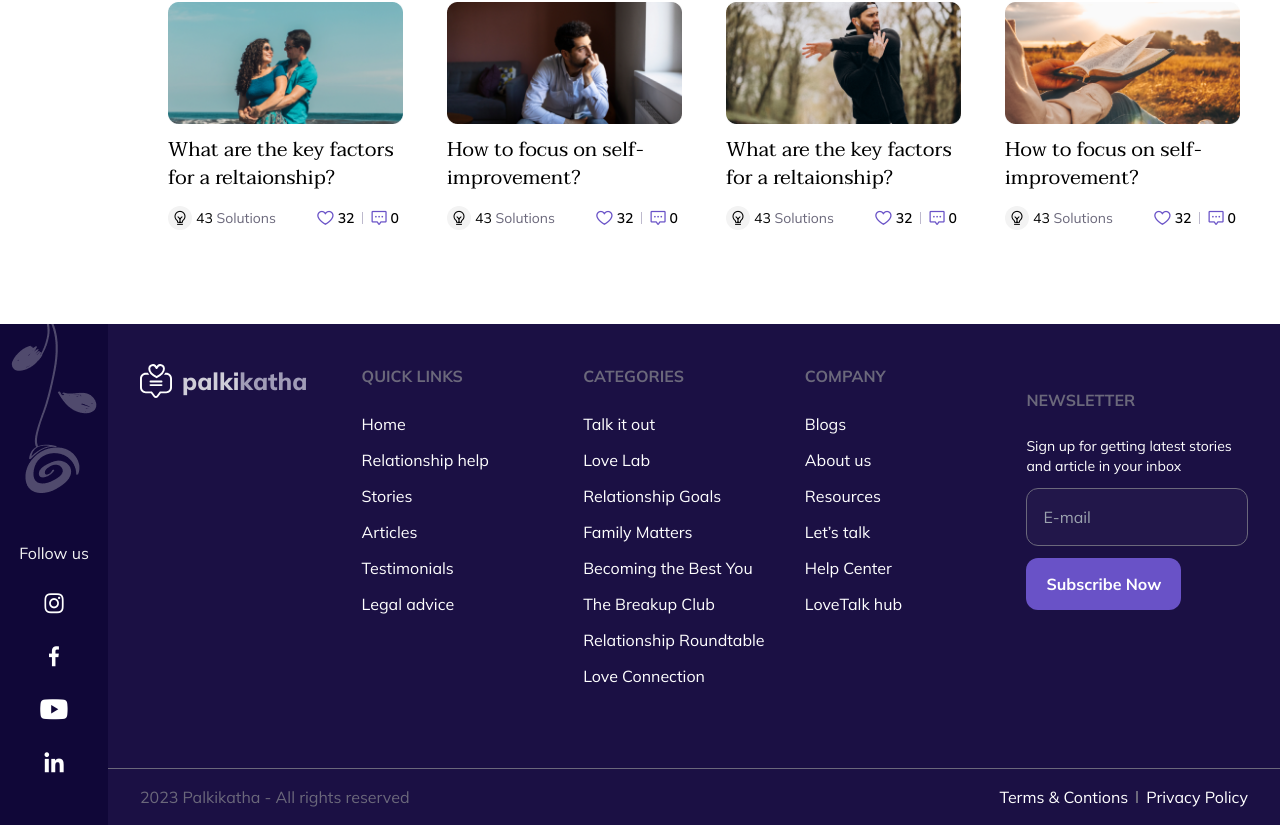
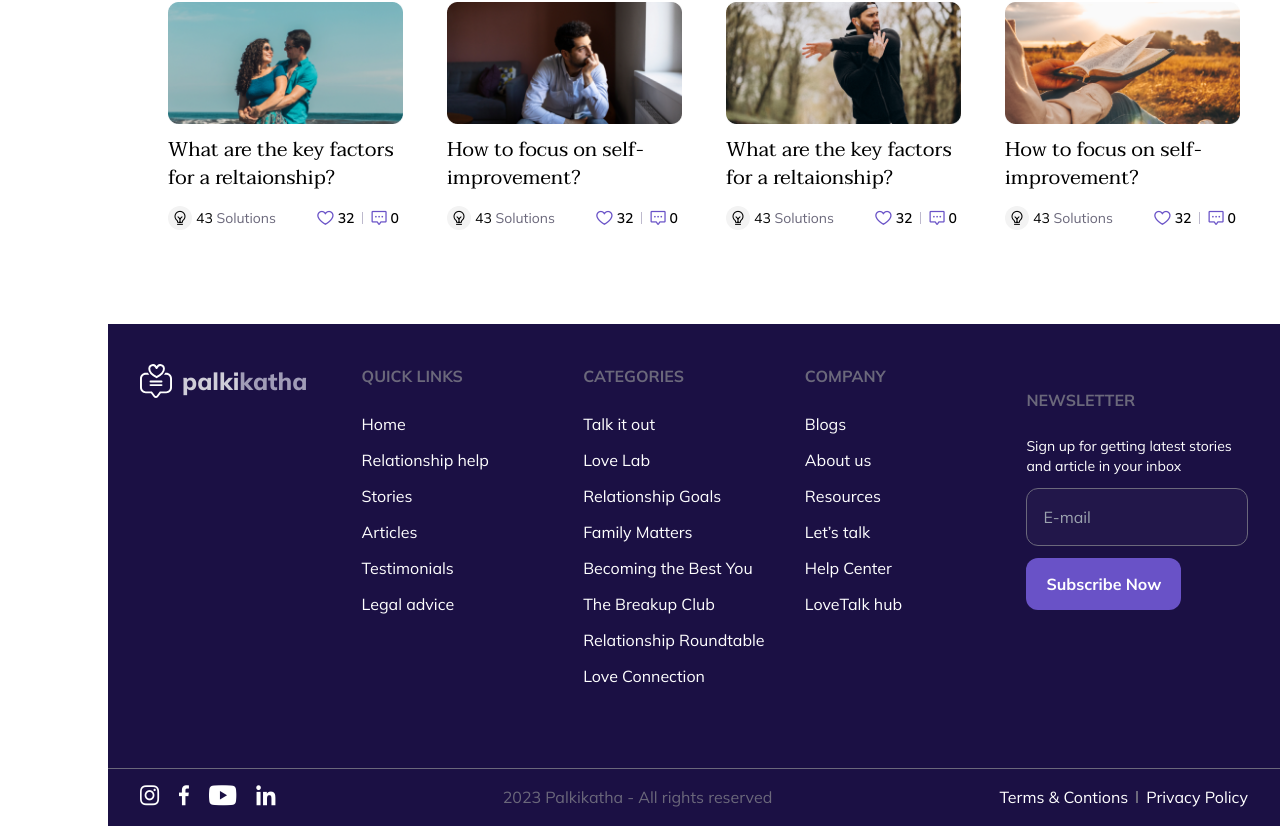
Before and after one commit to tohirbek009/palkikatha, a Vue app: page / in a window 1280 px wide. Shown: the part 2016-2842 px from the top of the page. Built offline with nearby package versions, Linux system fonts and the light colour scheme.

Commit message:
[Fix] Footer component content

```diff
--- a/src/App.vue
+++ b/src/App.vue
@@ -30,10 +30,10 @@ const handleResize = () => {
       <div class="px-4 py-3 md:p-6">
         <RouterView />
       </div>
+
+      <!-- Footer -->
+      <TheFooter />
     </div>
-
-    <!-- Footer -->
-    <TheFooter />
   </div>
 </template>
 
--- a/src/components/layout/TheFooter.vue
+++ b/src/components/layout/TheFooter.vue
@@ -5,15 +5,6 @@ import { Disclosure, DisclosureButton, DisclosurePanel } from '@headlessui/vue'
 
 <template>
   <div class="flex mt-3 z-20">
-    <div class="hidden flex-shrink-0 w-22 lg:w-26 bg-[#100738] md:flex flex-col items-center">
-      <img src="/assets/img/graphics/footer-flower.png" alt="" class="mb-12 -mt-3">
-      <div class="flex flex-col items-center justify-between space-y-7 mb-4">
-        <div class="text-grayLightest">Follow us</div>
-        <RouterLink v-for="{ icon, to } in socialLinks" :key="icon" :to="to" class="text-white">
-          <i :class="['text-xl', icon]"></i>
-        </RouterLink>
-      </div>
-    </div>
     <div class="flex-grow bg-footerBgDark pt-5 lg:pt-10">
       <div class="flex flex-col items-center px-8 mb-5 lg:hidden">
         <RouterLink to="/">
@@ -96,6 +87,11 @@ import { Disclosure, DisclosureButton, DisclosurePanel } from '@headlessui/vue'
       </div>
 
       <div class="hidden md:flex justify-between border-t border-gray py-4 px-8">
+        <div class="flex space-x-5">
+          <RouterLink v-for="{ icon, to } in socialLinks" :key="icon" :to="to" class="text-white">
+            <i :class="['text-xl', icon]"></i>
+          </RouterLink>
+        </div>
         <div class="text-gray">2023 Palkikatha - All rights reserved</div>
         <div class="flex space-x-2 items-center text-white">
           <a href="#" class="no-underline hover:underline">Terms & Contions</a>
```
